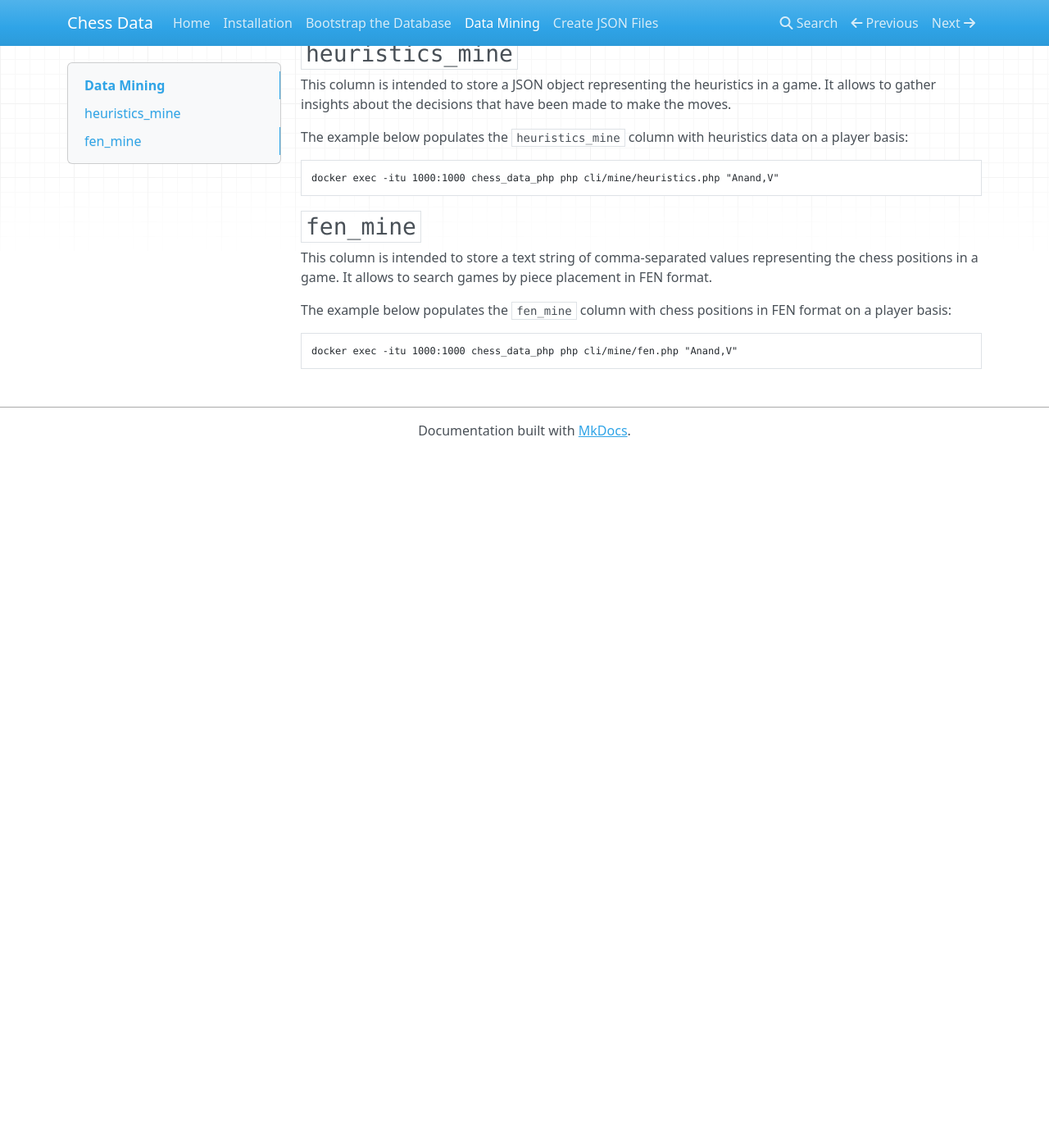
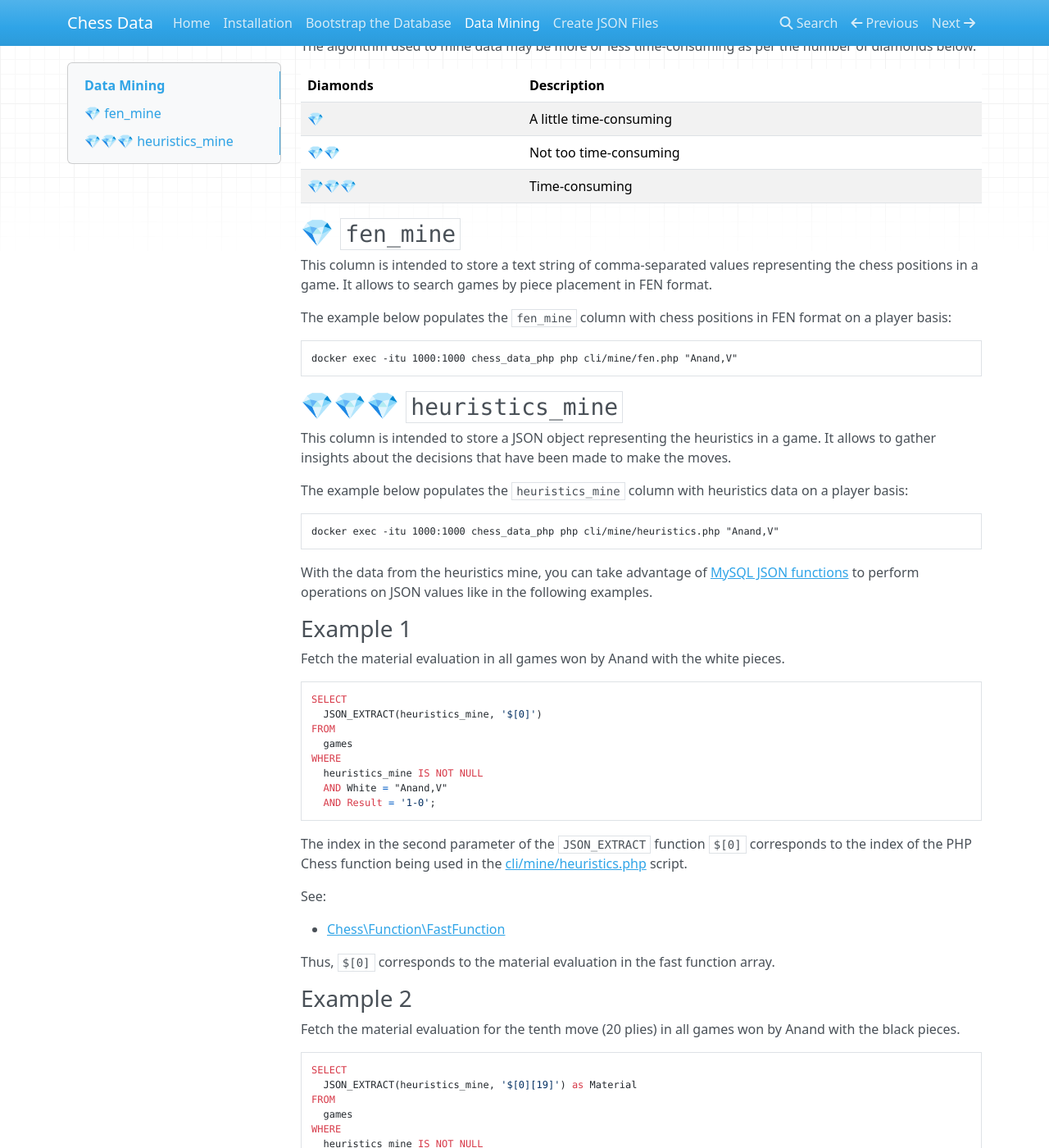
Before and after one commit to chesslablab/chess-data, an MkDocs documentation site: the page built from docs/data-mining.md, in a window 1280 px wide and 1400 px high, scrolled down 242 px. Shown: the whole window at 82% size. Built offline with MkDocs 1.6.1, drawn with Linux system fonts in a browser that asks for light colours; nearby versions of some CDN libraries; before the commit the page ends 900 px from its top, so only the background shows below that; some of the changed text lies outside the part shown.

Commit message:
Data Mining

````diff
--- a/docs/data-mining.md
+++ b/docs/data-mining.md
@@ -4,7 +4,25 @@ Data mining provides an additional boost to the SQL queries that can be performe
 
 The following commands are to populate the columns suffixed with the word `_mine` with pre-calculated data for further analysis. With the `mine` commands, an algorithm is required to process the data in the `games` table. Please note the difference with the seed commands, which are meant for loading the tables with data.
 
-## `heuristics_mine`
+The algorithm used to mine data may be more or less time-consuming as per the number of diamonds below.
+
+| Diamonds | Description |
+| :------- | :---------- |
+| 💎 | A little time-consuming |
+| 💎💎 | Not too time-consuming  |
+| 💎💎💎 | Time-consuming |
+
+## 💎 `fen_mine`
+
+This column is intended to store a text string of comma-separated values representing the chess positions in a game. It allows to search games by piece placement in FEN format.
+
+The example below populates the `fen_mine` column with chess positions in FEN format on a player basis:
+
+```text
+docker exec -itu 1000:1000 chess_data_php php cli/mine/fen.php "Anand,V"
+```
+
+## 💎💎💎 `heuristics_mine`
 
 This column is intended to store a JSON object representing the heuristics in a game. It allows to gather insights about the decisions that have been made to make the moves.
 
@@ -14,12 +32,105 @@ The example below populates the `heuristics_mine` column with heuristics data on
 docker exec -itu 1000:1000 chess_data_php php cli/mine/heuristics.php "Anand,V"
 ```
 
-## `fen_mine`
+With the data from the heuristics mine, you can take advantage of [MySQL JSON functions](https://dev.mysql.com/doc/refman/8.0/en/json-functions.html) to perform operations on JSON values like in the following examples.
 
-This column is intended to store a text string of comma-separated values representing the chess positions in a game. It allows to search games by piece placement in FEN format.
+### Example 1
 
-The example below populates the `fen_mine` column with chess positions in FEN format on a player basis:
+Fetch the material evaluation in all games won by Anand with the white pieces.
 
-```text
-docker exec -itu 1000:1000 chess_data_php php cli/mine/fen.php "Anand,V"
+```sql
+SELECT
+  JSON_EXTRACT(heuristics_mine, '$[0]')
+FROM
+  games
+WHERE
+  heuristics_mine IS NOT NULL
+  AND White = "Anand,V"
+  AND Result = '1-0';
 ```
+
+The index in the second parameter of the `JSON_EXTRACT` function `$[0]` corresponds to the index of the PHP Chess function being used in the [cli/mine/heuristics.php](https://github.com/chesslablab/chess-data/blob/main/cli/mine/heuristics.php) script.
+
+See:
+
+- [Chess\Function\FastFunction](https://github.com/chesslablab/php-chess/blob/main/src/Function/FastFunction.php)
+
+Thus, `$[0]` corresponds to the material evaluation in the fast function array.
+
+### Example 2
+
+Fetch the material evaluation for the tenth move (20 plies) in all games won by Anand with the black pieces.
+
+```sql
+SELECT
+  JSON_EXTRACT(heuristics_mine, '$[0][19]') as Material
+FROM
+  games
+WHERE
+  heuristics_mine IS NOT NULL
+  AND Black = "Anand,V"
+  AND Result = '0-1';
+```
+
+### Example 3
+
+Fetch the games won by Anand with the black pieces having a material disadvantage of at least 0.1 in the tenth move.
+
+```sql
+SELECT
+  movetext,
+  JSON_EXTRACT(heuristics_mine, '$[0][19]') as Material
+FROM
+  games
+WHERE
+  heuristics_mine IS NOT NULL
+  AND Black = "Anand,V"
+  AND Result = '0-1'
+GROUP BY
+  Material,
+  movetext
+HAVING
+  Material >= 0.1;
+```
+
+### Example 4
+
+Convert a material evaluation array from JSON to MySQL for further processing.
+
+```sql
+SET
+  @j = (
+    SELECT
+      JSON_EXTRACT(heuristics_mine, '$[0]') as Material
+    FROM
+      games
+    WHERE
+      heuristics_mine IS NOT NULL
+    LIMIT
+      1
+  );
+```
+
+```sql
+SELECT
+  *
+FROM
+  JSON_TABLE(
+    @j,
+    "$[*]" COLUMNS(balance FLOAT PATH "$")
+  ) material;
+```
+
+### Example 5
+
+Sum all elements in the previous material evaluation array.
+
+```sql
+SELECT
+  SUM(balance) as Sum
+FROM
+  JSON_TABLE(
+    @j,
+    "$[*]" COLUMNS(balance FLOAT PATH "$")
+  ) material;
+```
````
